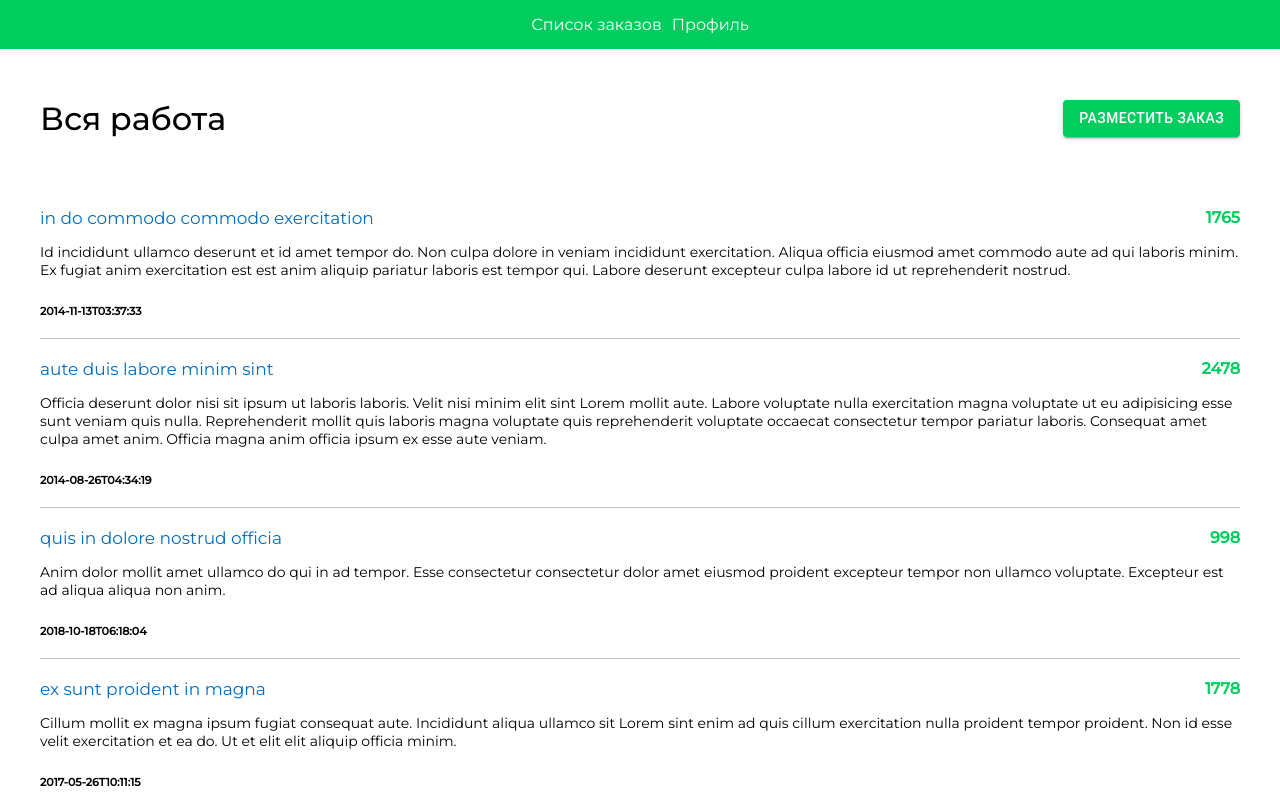
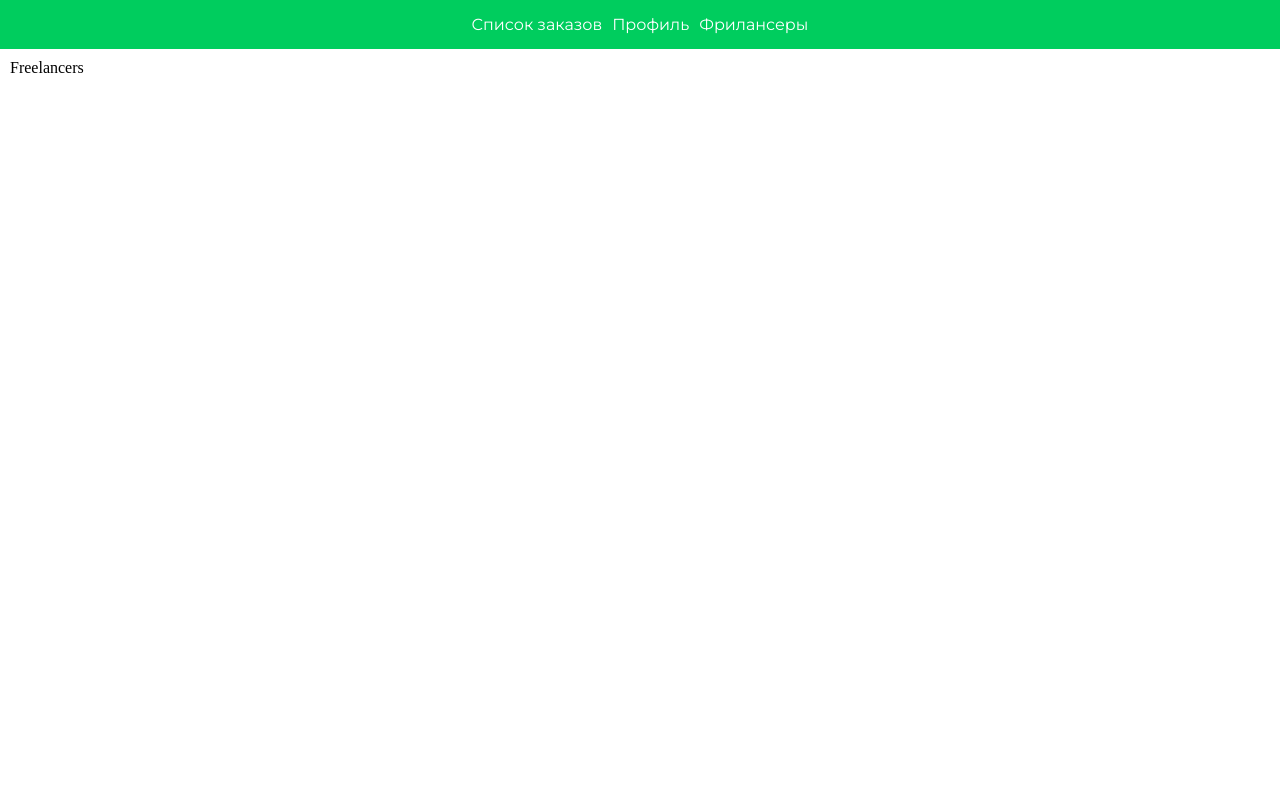
Before and after one commit to andrevmarkelov/playground, a React (Create React App) app: page /freelancers in a window 1280 px wide. Before the commit this address led to /dashboard. Shown: the top 800 px of the page. Built offline with nearby package versions, Linux system fonts and the light colour scheme.

Commit message:
Added freelancers page

```diff
--- a/src/App.tsx
+++ b/src/App.tsx
@@ -11,6 +11,7 @@ import {
     Dashboard,
     Profile,
     Order,
+    Freelancers,
 } from './features';
 
 function App () {
@@ -22,6 +23,7 @@ function App () {
                     <Route path="/dashboard" component={Dashboard}/>
                     <Route path="/profile/:username" component={Profile}/>
                     <Route path="/order/:orderId" component={Order}/>
+                    <Route path="/freelancers" component={Freelancers}/>
                     <Redirect to="/dashboard"/>
                 </Switch>
             </Router>
--- a/src/components/Header/index.tsx
+++ b/src/components/Header/index.tsx
@@ -15,6 +15,9 @@ export const Header: React.FC = () => {
                 <li className={classes.headerList}>
                     <NavLink to='/profile' className={classes.headerLink}>Профиль</NavLink>
                 </li>
+                <li className={classes.headerList}>
+                    <NavLink to='/freelancers' className={classes.headerLink}>Фрилансеры</NavLink>
+                </li>
             </ul>
         </Grid>
     );
--- a/src/components/Table/index.tsx
+++ b/src/components/OrderTable/index.tsx
@@ -5,7 +5,7 @@ import {TableItem} from '../TableItem';
 import {useStyles} from './styles';
 import {Props} from './types';
 
-export const Table: React.FC<Props> = ({items}) => {
+export const OrderTable: React.FC<Props> = ({items}) => {
     const classes = useStyles();
 
     return (
--- a/src/features/Dashboard/index.tsx
+++ b/src/features/Dashboard/index.tsx
@@ -5,7 +5,7 @@ import {
     useAppDispatch,
     useAppSelector,
 } from '../../app/hooks';
-import {Table} from '../../components/Table';
+import {OrderTable} from '../../components/OrderTable';
 
 export const Dashboard: React.FC = () => {
     const dispatch = useAppDispatch();
@@ -17,7 +17,7 @@ export const Dashboard: React.FC = () => {
 
     return (
         <div>
-            <Table
+            <OrderTable
                 items={items}
             />
         </div>
--- /dev/null
+++ b/src/features/Freelancers/index.tsx
@@ -0,0 +1,11 @@
+import React from 'react';
+
+import {useStyles} from './styles';
+
+export const Freelancers: React.FC = () => {
+    const classes = useStyles();
+
+    return (
+        <div className={classes.someClass}>Freelancers</div>
+    );
+};
--- /dev/null
+++ b/src/features/Freelancers/styles.tsx
@@ -0,0 +1,7 @@
+import {makeStyles} from '@material-ui/core';
+
+export const useStyles = makeStyles({
+    someClass: {
+        padding: '10px',
+    },
+});
--- a/src/features/index.ts
+++ b/src/features/index.ts
@@ -1,3 +1,4 @@
 export * from './Dashboard';
 export * from './Profile';
 export * from './Order';
+export * from './Freelancers';
```
Also changed, not shown: src/components/OrderTable/styles.tsx (renamed from src/components/Table/styles.tsx), src/components/OrderTable/types.ts (renamed from src/components/Table/types.ts).
